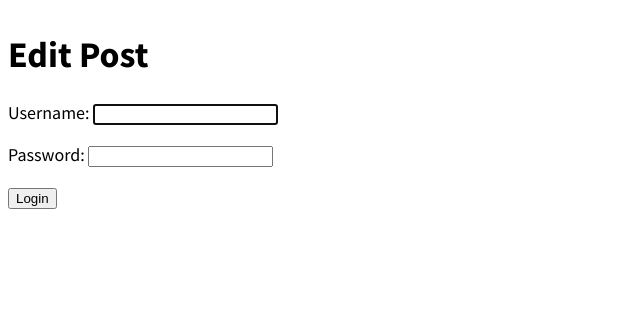
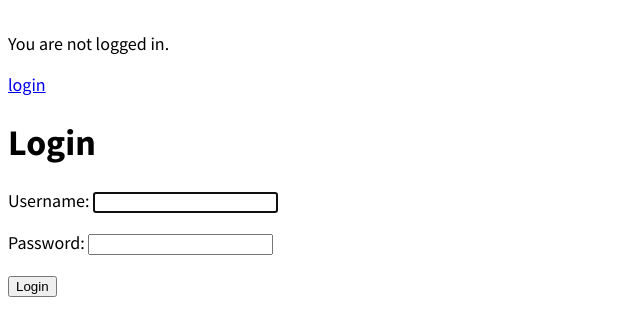
Before and after one commit to Wappik/DjangoBlogLearn, a Django app: page /accounts/login/ in a window 1280 px wide. Shown: the part 102-438 px from the top of the page, without its empty margins (0-640 px from the left). Run offline with Django 3.2, Linux system fonts and the light colour scheme.

Commit message:
update Login v0.1

```diff
--- a/blog/templates/base.html
+++ b/blog/templates/base.html
@@ -17,6 +17,13 @@
             </div>
         </header>
 
+        {% if user.is_authenticadet %}
+            <p>Hi {{ user.username }}</p>
+        {% else %}
+            <p>You are not logged in.</p>
+            <a href="{% url 'login' %}">login</a>
+        {% endif %}
+
         {% block content %}
         {% endblock content %}
     </div>
--- a/blog/templates/registration/login.html
+++ b/blog/templates/registration/login.html
@@ -1,8 +1,9 @@
 {% extends 'base.html' %}
 
 {% block content %}
-    <h1>Edit Post</h1>
-    <form action="" method="POST">{% csrf_token %}
+    <h1>Login</h1>
+    <form method="POST">
+        {% csrf_token %}
         {{form.as_p}}
         <button type="submit">Login</button>
     </form>
```
Also changed, not shown: db.sqlite3.
